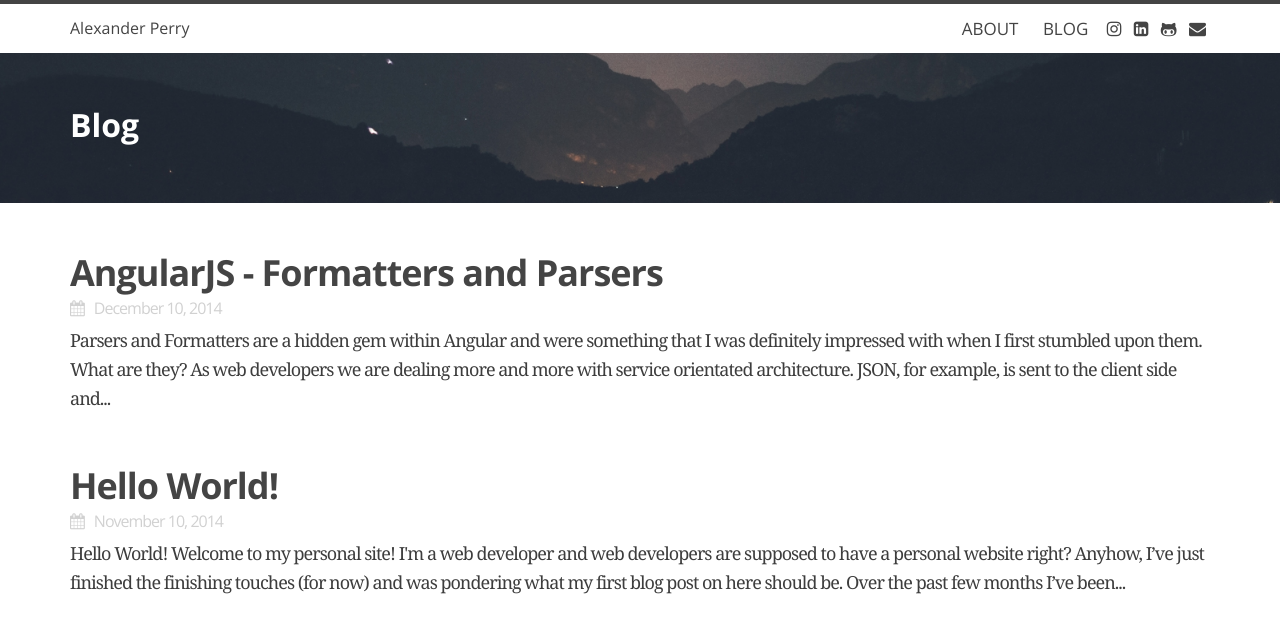
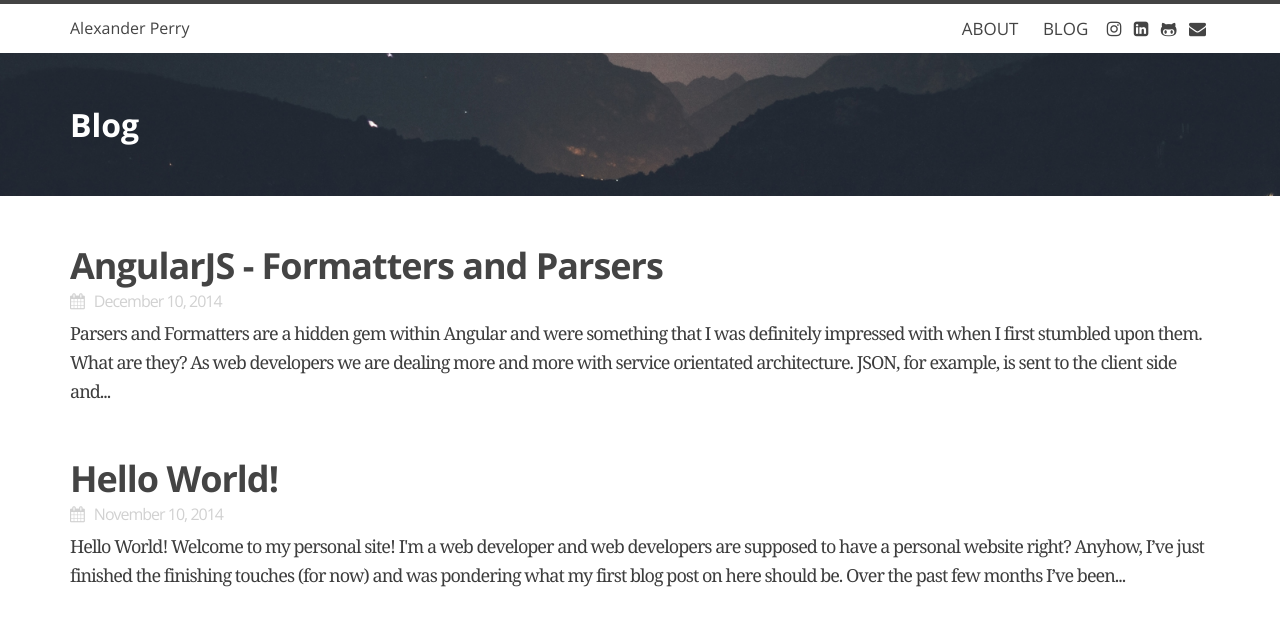
Before and after one commit to pezza3434/PersonalSite, a Jekyll site: the page built from blog.md, in a window 1280 px wide. Shown: the top 633 px of the page. Built offline with Jekyll 4.4.1, drawn with Linux system fonts in a browser that asks for light colours; nearby versions of some CDN libraries.

Commit message:
Fixed issues with banner header on posts in responsive

```diff
--- a/_sass/global.scss
+++ b/_sass/global.scss
@@ -38,7 +38,6 @@
 #fullstrip{
 
   width: 100%;
-  height: 150px;
   background: #000000;
   background-image: url(/images/pagebackground.jpg);
   background-position-y: -900px;
@@ -49,10 +48,10 @@
 
   .title{
 
-    margin-top: 50px;
     font-size: 32px;
     font-weight: bold;
     color: #ffffff;
+    padding:50px 0px;
   }
 }
 
@@ -68,16 +67,3 @@
 footer{
   height:70px
 }
-
-
-@media (max-width: $screen-sm) {
-  #fullstrip{
-
-    height:116px;
-
-    .title{
-      margin-top:35px;
-    }
-  }
-
-}
```
